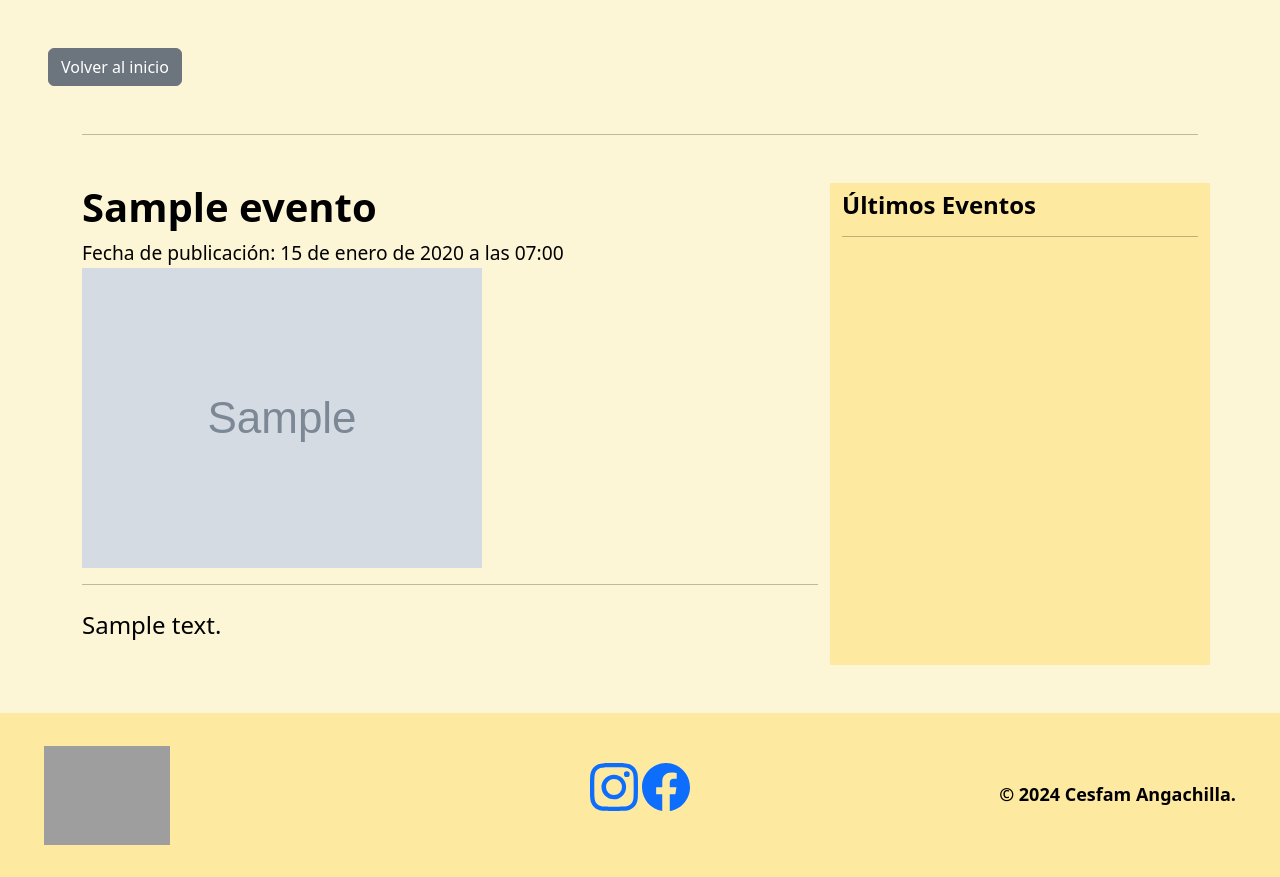
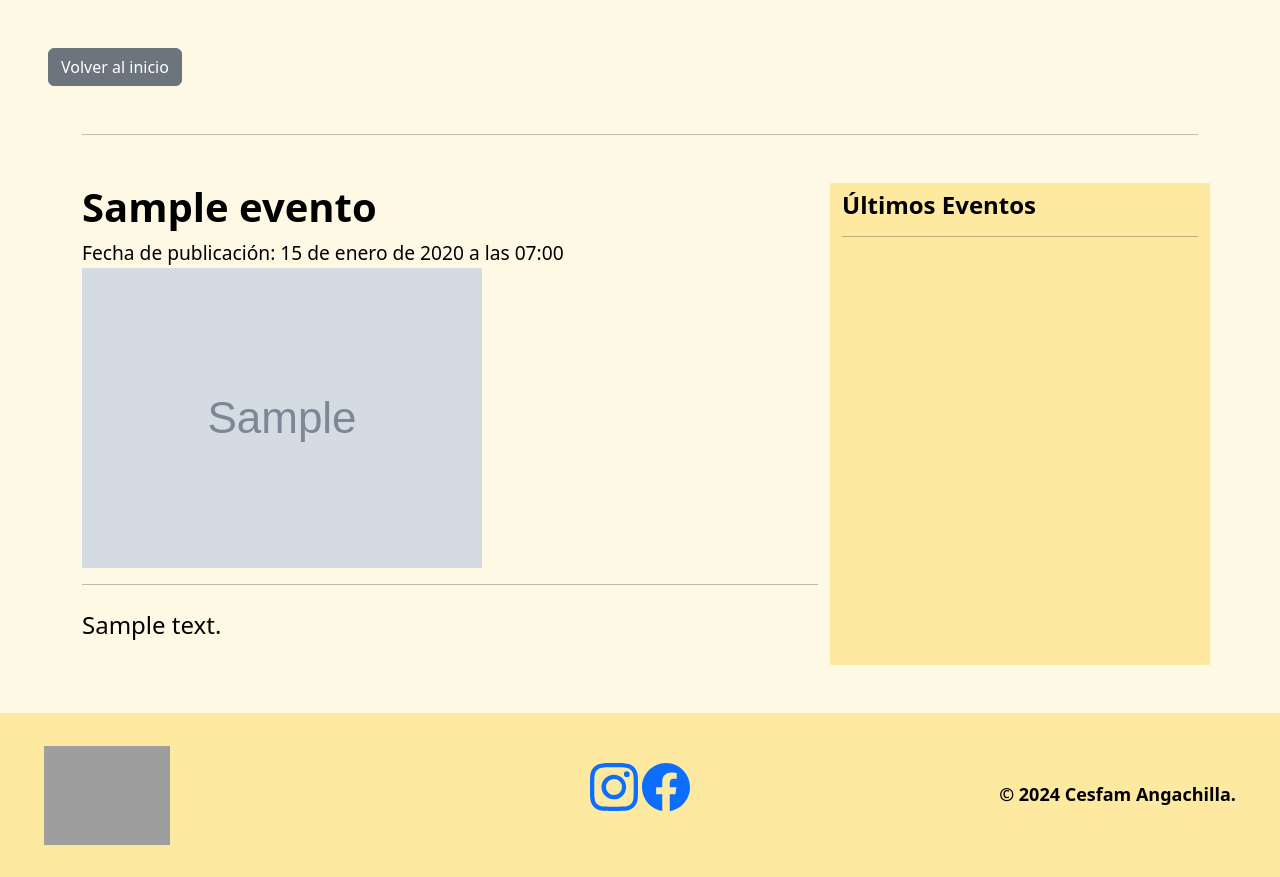
Before and after one commit to LucasCarcamoA/Cesfam, a Django app: page /leer_evento/1/ in a window 1280 px wide. Shown: the part 92-969 px from the top of the page. Run offline with Django 5.2, Linux system fonts and the light colour scheme; tables that the repository leaves empty hold one stand-in row (values such as "Sample post"); grey boxes marked "Sample" are stand-in pictures; parts of the project's set-up code (start-up, migrations or seed data) failed here and were passed over; some libraries are stand-ins or nearby versions; grey boxes are pictures that could not be loaded.

Commit message:
Fondo leer noticia y evento

```diff
--- a/static/style/estilo.css
+++ b/static/style/estilo.css
@@ -3,6 +3,10 @@ body {
     color: black;
     margin: 0;
     background-color: #FCF5D6;
+}
+
+#fondo_leer {
+    background-color: #fef9e5;
 }
 
 /* ----   Header NavBar   -----*/
@@ -80,7 +84,7 @@ body {
     margin-bottom: 30px;
 }
 .campaign-card {
-    background-color: #e3d4f9;
+    background-color: #eed084;
     padding: 20px;
     border-radius: 10px;
 }
--- a/templates/leer_evento.html
+++ b/templates/leer_evento.html
@@ -40,7 +40,7 @@
     }
     </style>
 </head>
-<body>
+<body id="fondo_leer">
     <!-- CABEZERA NAVBAR -->
     <nav class="navbar navbar-expand-lg navbar-custom p-3">
         <div class="container-fluid">
--- a/templates/leer_noticia.html
+++ b/templates/leer_noticia.html
@@ -40,7 +40,7 @@
     }
     </style>
 </head>
-<body>
+<body id="fondo_leer">
     <!-- CABEZERA NAVBAR -->
     <nav class="navbar navbar-expand-lg navbar-custom p-3">
         <div class="container-fluid">
```
